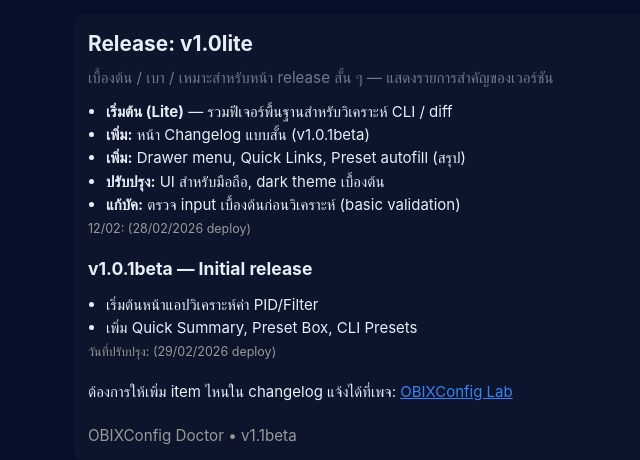
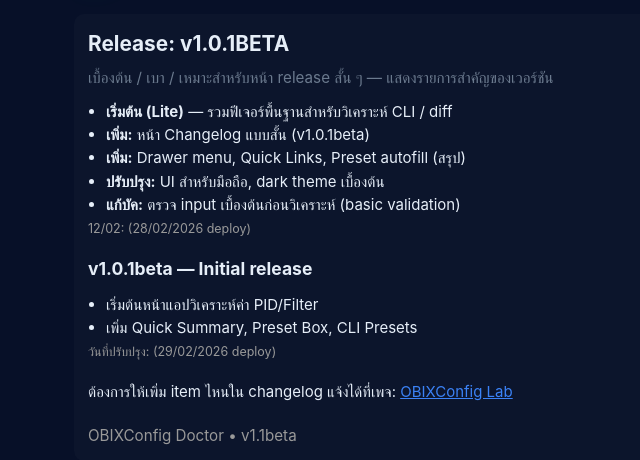
Before and after one commit to Santipap250/configdoctor-, a Flask app: page /changelog in a window 1280 px wide. Shown: the part 93-553 px from the top of the page, without its empty margins (124-764 px from the left). Run offline with Flask 3, Linux system fonts and the light colour scheme.

Commit message:
Update changelog.html

```diff
--- a/templates/changelog.html
+++ b/templates/changelog.html
@@ -40,7 +40,7 @@
     </header>
 
     <section class="card" aria-labelledby="latest">
-      <h1 id="latest">Release: v1.0lite</h1>
+      <h1 id="latest">Release: v1.0.1BETA</h1>
       <div class="meta">เบื้องต้น / เบา / เหมาะสำหรับหน้า release สั้น ๆ — แสดงรายการสำคัญของเวอร์ชัน</div>
 
       <ul>
```
